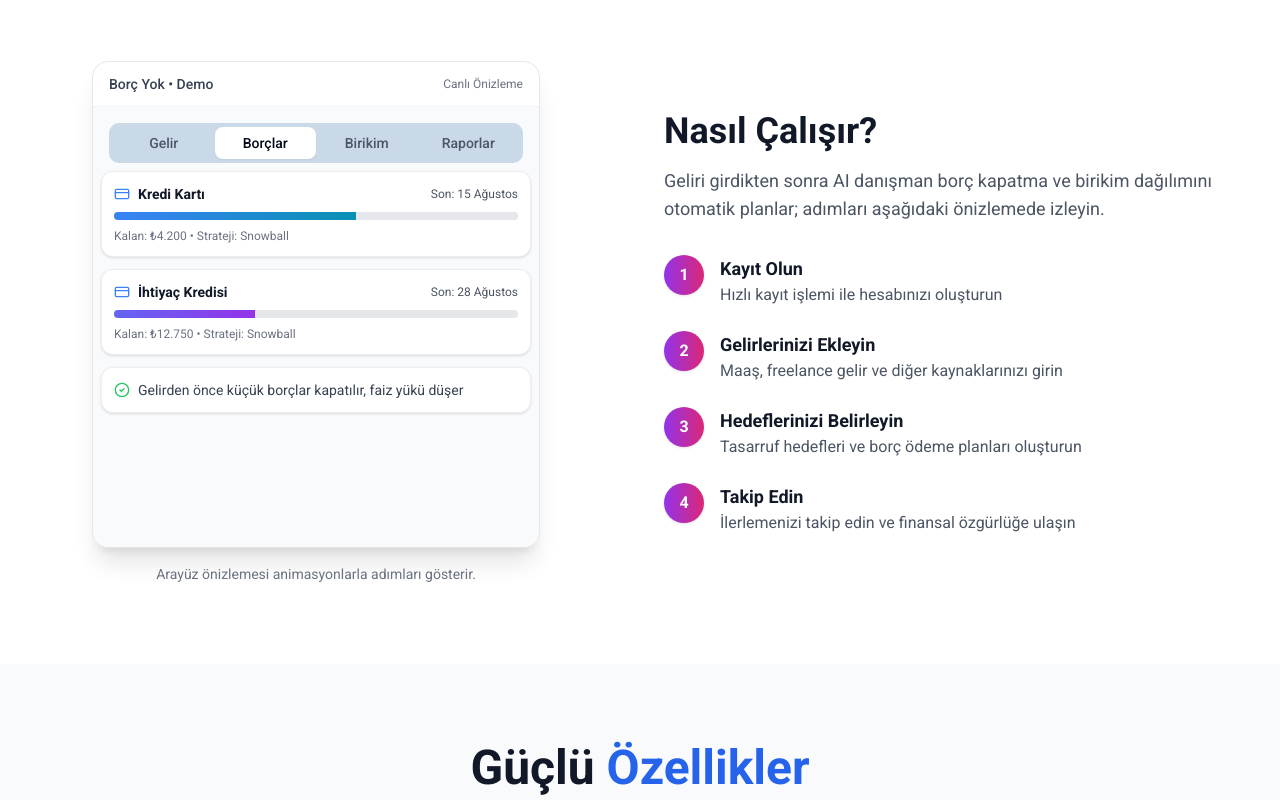
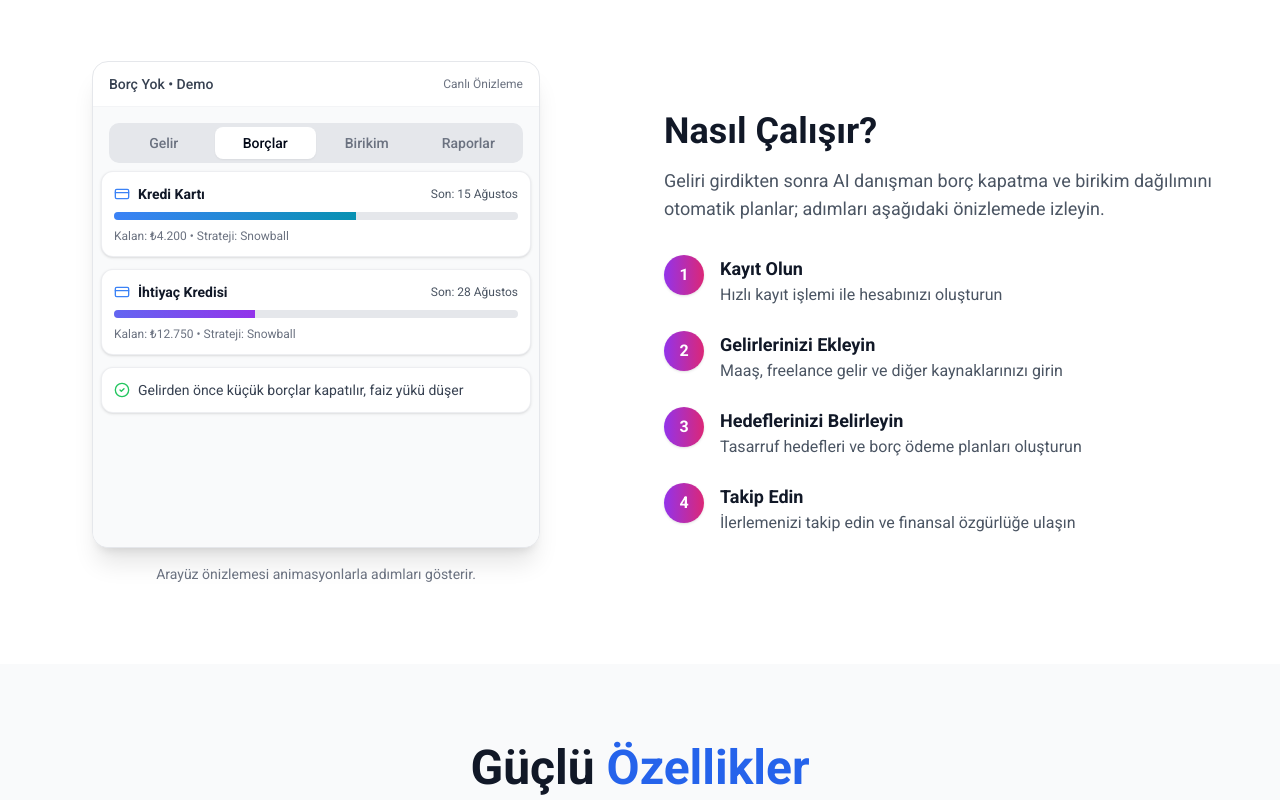
Before and after one commit to serkagide-create/budget-wiz-app, a React (Vite) app: page / in a window 1280 px wide. Shown: the part 880-1680 px from the top of the page. Built offline with nearby package versions, Linux system fonts and the light colour scheme.

Commit message:
Refactor color palette

```diff
--- a/src/index.css
+++ b/src/index.css
@@ -18,14 +18,14 @@
     --primary: 160 81% 54%;
     --primary-foreground: 0 0% 100%;
 
-    --secondary: 210 40% 95%;
-    --secondary-foreground: 222.2 84% 4.9%;
+    --secondary: 220 14% 96%;
+    --secondary-foreground: 220 9% 46%;
 
-    --muted: 210 40% 85%;
-    --muted-foreground: 215.4 16.3% 35%;
+    --muted: 220 13% 91%;
+    --muted-foreground: 220 9% 46%;
 
-    --accent: 210 40% 85%;
-    --accent-foreground: 222.2 84% 4.9%;
+    --accent: 220 13% 91%;
+    --accent-foreground: 220 9% 46%;
 
     --destructive: 0 84.2% 60.2%;
     --destructive-foreground: 0 0% 100%;
```
